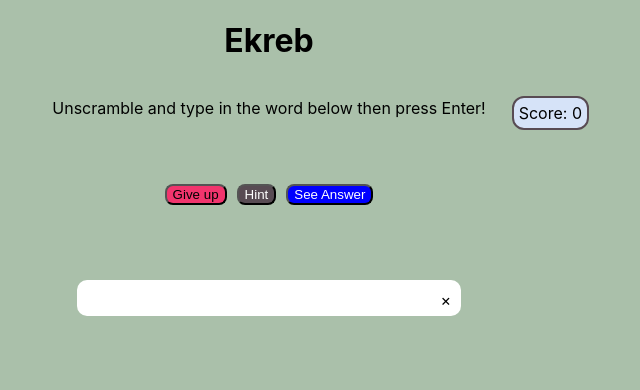
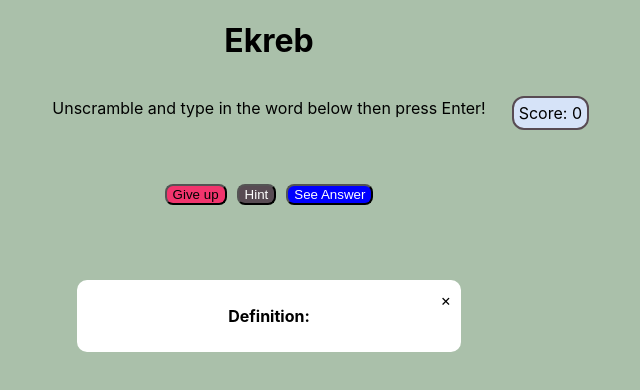
Before and after one commit to stevejj9403/Word-Unscrambler, a React (Create React App) app: page / in a window 1280 px wide. Both pictures are taken after a click on the button "Hint". Shown: the top 390 px of the page, without its empty margins (371-1011 px from the left). Built offline with nearby package versions, Linux system fonts and the light colour scheme; no server answers.

Commit message:
added message if definition is undefined

```diff
--- a/src/App.js
+++ b/src/App.js
@@ -42,6 +42,7 @@ function App() {
             })
             .catch((error) =>
               console.error('Error fetching data', error));
+              definitionRef.current = "Word definition not defined in API."
         })
         .catch((error) => console.error('Error fetching data:', error));
   }
--- a/src/HintModal.js
+++ b/src/HintModal.js
@@ -15,7 +15,7 @@ const HintModal = ({ isOpen, onClose, hint, ansBool, ans}) => {
                     {ansBool ? (
                         <p>{ans}</p>
                     ) : (
-                        <p>{hint}</p>
+                        <p><b>Definition: </b>{hint}</p>
                     )}
                 </div>
             </div>
```
